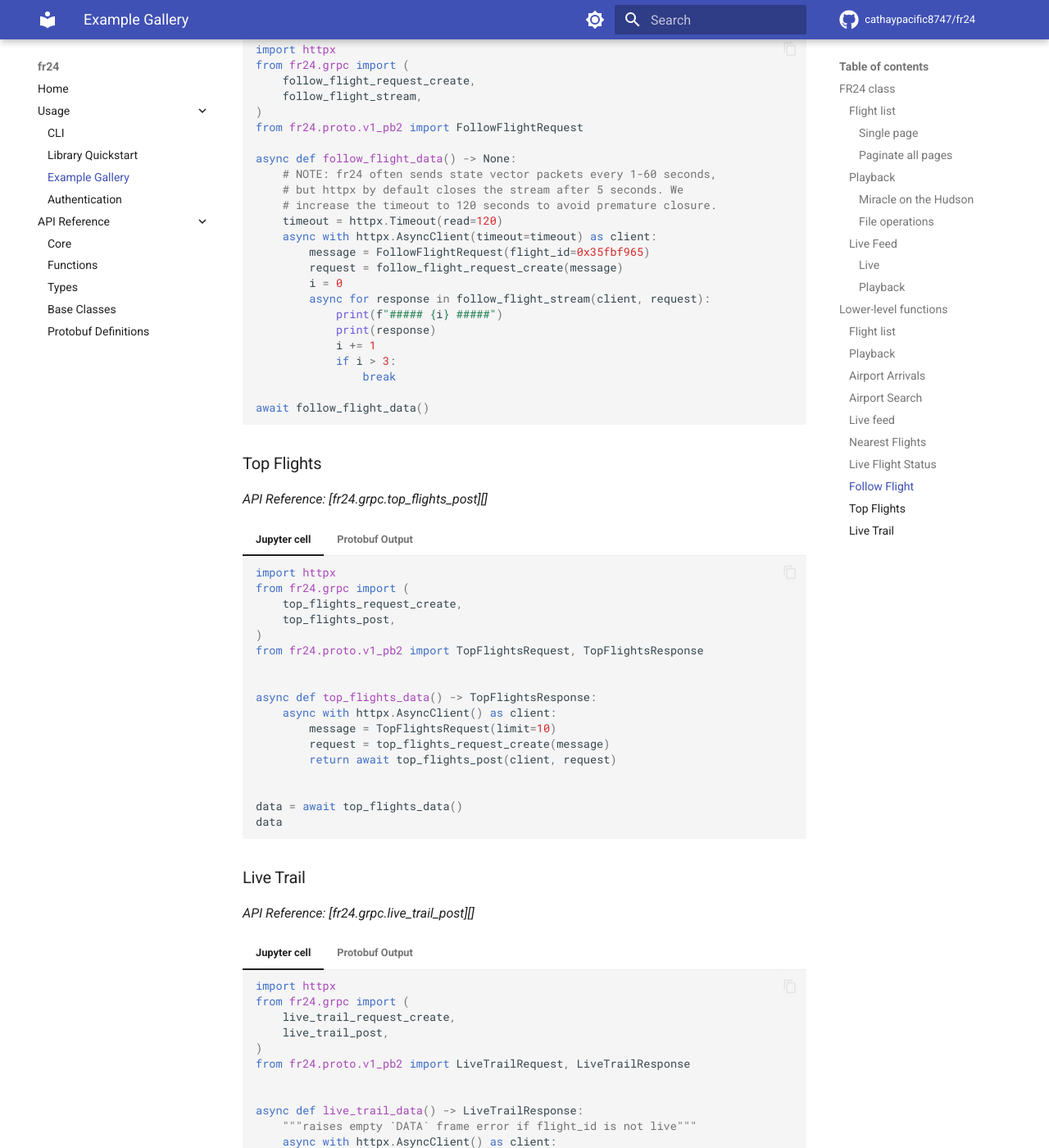
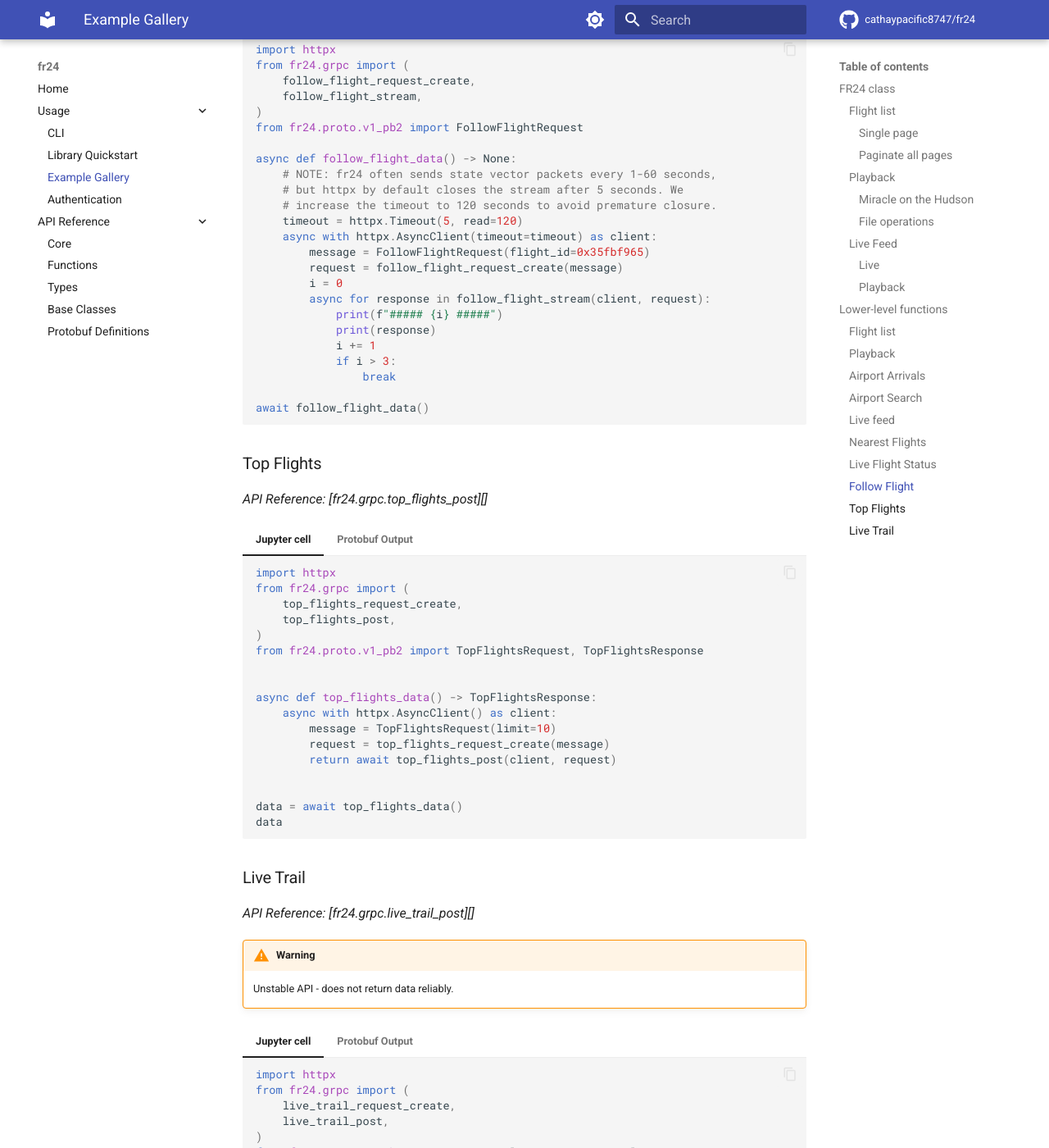
Before and after one commit to cathaypacific8747/fr24, an MkDocs documentation site: the page built from docs/usage/examples.md, in a window 1280 px wide and 1400 px high, scrolled down 7554 px. Shown: the whole window at 82% size. Built offline with MkDocs 1.6.1 and Material for MkDocs 9.7.7, drawn with Linux system fonts in a browser that asks for light colours; comment, search, counter and statistics services are not loaded.

Commit message:
fix: pytest asyncio fixture scope, httpx timeout required args

````diff
--- a/docs/usage/examples.md
+++ b/docs/usage/examples.md
@@ -294,6 +294,9 @@ In JSON format:
 ### Live Trail
 *API Reference: [fr24.grpc.live_trail_post][]*
 
+!!! warning
+    Unstable API - does not return data reliably.
+
 === "Jupyter cell"
 
     ```py
--- a/docs/usage/scripts/28_follow_flight.py
+++ b/docs/usage/scripts/28_follow_flight.py
@@ -14,7 +14,7 @@ async def follow_flight_data() -> None:
     # NOTE: fr24 often sends state vector packets every 1-60 seconds,
     # but httpx by default closes the stream after 5 seconds. We
     # increase the timeout to 120 seconds to avoid premature closure.
-    timeout = httpx.Timeout(read=120)
+    timeout = httpx.Timeout(5, read=120)
     async with httpx.AsyncClient(timeout=timeout) as client:
         message = FollowFlightRequest(flight_id=0x35fbf965)
         request = follow_flight_request_create(message)
````
Also changed, not shown: 2 other files.
